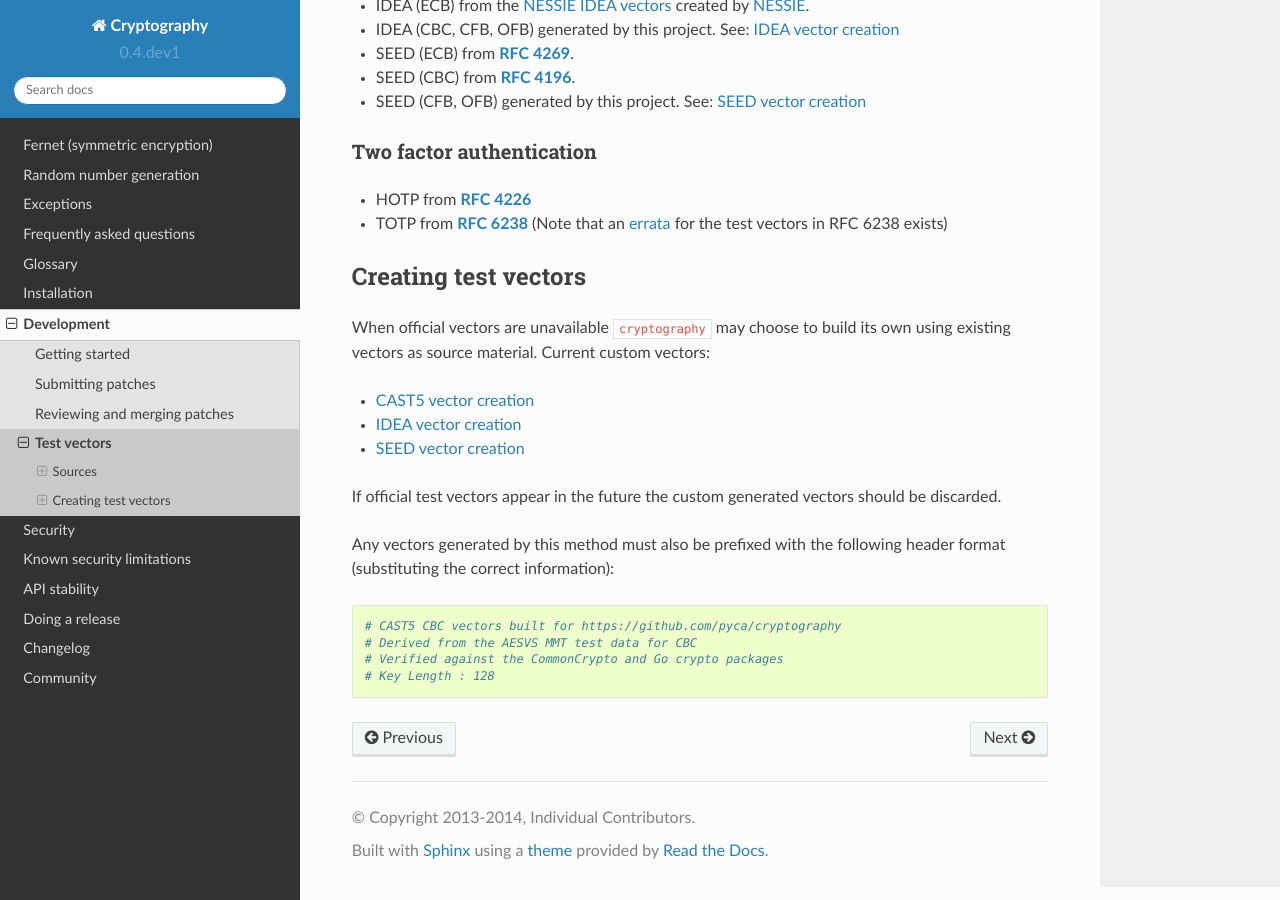
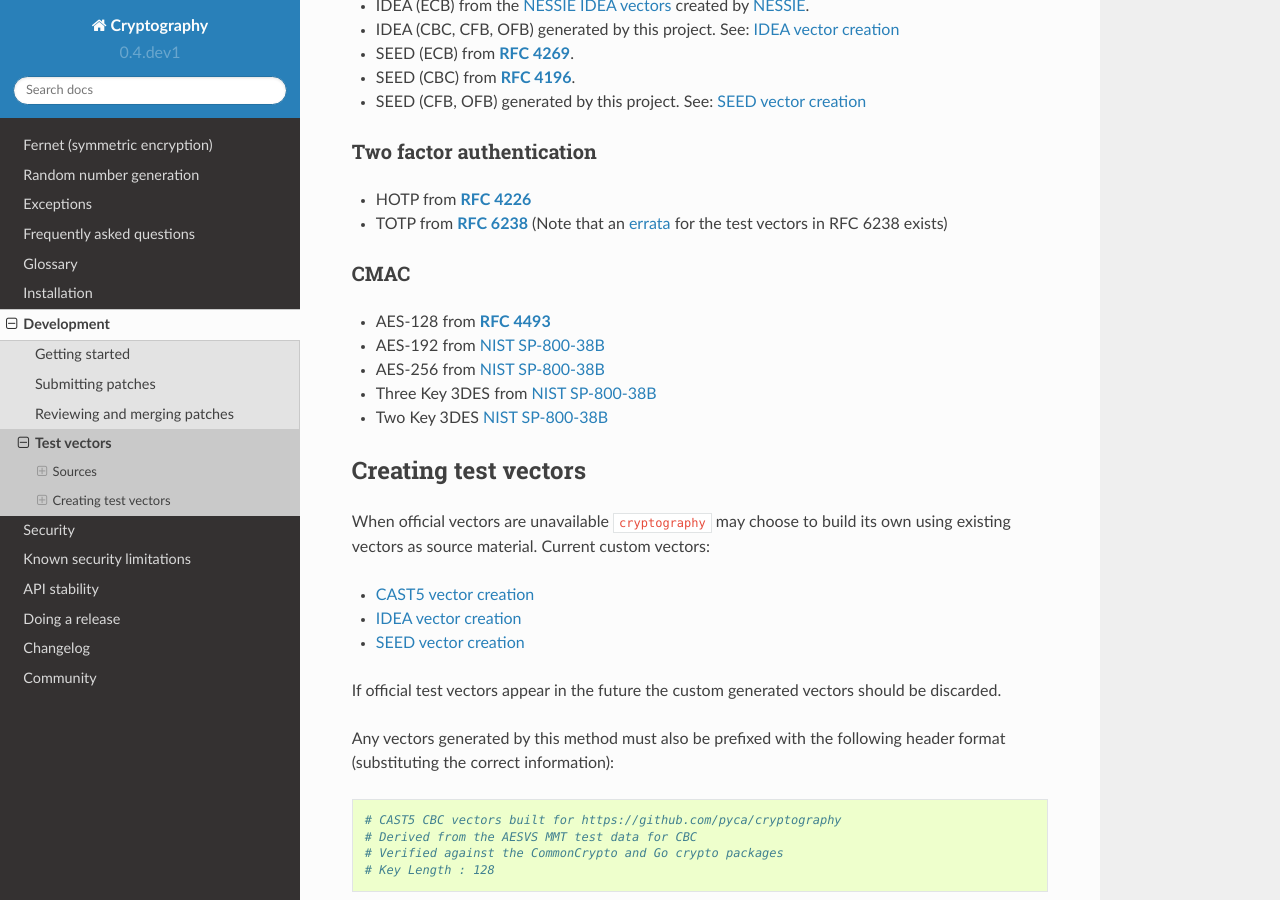
Before and after one commit to WebKing0121/cryptography, a Sphinx documentation site: the page built from docs/development/test-vectors.rst, in a window 1280 px wide and 900 px high, scrolled down 1628 px. Built offline with Sphinx 7.4.7 and the Read the Docs theme 2.0.0, drawn with Linux system fonts in a browser that asks for light colours; pages that are not in the unit, such as notebooks, are missing from menus.

Commit message:
More vectors

```diff
--- a/docs/development/test-vectors.rst
+++ b/docs/development/test-vectors.rst
@@ -89,6 +89,15 @@ Two factor authentication
 * TOTP from :rfc:`6238` (Note that an `errata`_ for the test vectors in RFC
   6238 exists)
 
+CMAC
+~~~~
+
+* AES-128 from :rfc:`4493`
+* AES-192 from `NIST SP-800-38B`_
+* AES-256 from `NIST SP-800-38B`_
+* Three Key 3DES from `NIST SP-800-38B`_
+* Two Key 3DES `NIST SP-800-38B`_
+
 Creating test vectors
 ---------------------
 
@@ -138,3 +147,4 @@ header format (substituting the correct information):
 .. _`NESSIE IDEA vectors`: https://www.cosic.esat.kuleuven.be/nessie/testvectors/bc/idea/Idea-128-64.verified.test-vectors
 .. _`NESSIE`: https://en.wikipedia.org/wiki/NESSIE
 .. _`Ed25519 website`: http://ed25519.cr.yp.to/software.html
+.. _`NIST SP-800-38B`: http://csrc.nist.gov/publications/nistpubs/800-38B/SP_800-38B.pdf
```
Also changed, not shown: 5 other files.
